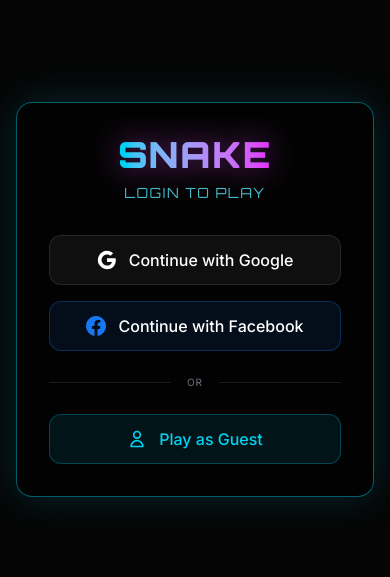
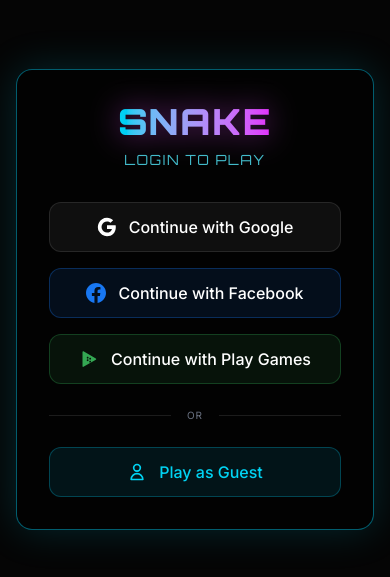
Before and after one commit to Mahammed68k/snake, a React (Vite) app: page / in a window 390 px wide. Shown: the part 123-700 px from the top of the page. Built offline with nearby package versions, Linux system fonts and the light colour scheme; no server answers.

Commit message:
feat: Add Google Play Games login
Integrate Google Play Games as a new authentication provider, allowing users to sign in and sync their accounts using their Play Games credentials. This enhances user choice and simplifies access for mobile gamers.

```diff
--- a/src/App.tsx
+++ b/src/App.tsx
@@ -1,7 +1,7 @@
 import React, { useState, useEffect } from 'react';
 import { onAuthStateChanged, signOut, User, updateProfile, linkWithPopup } from 'firebase/auth';
 import { collection, serverTimestamp, doc, getDoc, setDoc, query, where, getDocs } from 'firebase/firestore';
-import { auth, db, googleProvider, facebookProvider } from './firebase';
+import { auth, db, googleProvider, facebookProvider, playGamesProvider } from './firebase';
 import { handleFirestoreError, OperationType } from './lib/firestoreErrorHandler';
 import { motion, AnimatePresence } from 'motion/react';
 import { Settings, X, Palette } from 'lucide-react';
@@ -37,11 +37,11 @@
     return 'google';
   };
 
-  const handleSyncAccount = async (provider: 'google' | 'facebook') => {
+  const handleSyncAccount = async (provider: 'google' | 'facebook' | 'playgames') => {
     if (!user) return;
     try {
       setSyncError(null);
-      const authProvider = provider === 'google' ? googleProvider : facebookProvider;
+      const authProvider = provider === 'google' ? googleProvider : provider === 'facebook' ? facebookProvider : playGamesProvider;
       await linkWithPopup(user, authProvider);
       // Success! The user state will update automatically via onAuthStateChanged
       setShowProfileMenu(false);
@@ -397,6 +397,15 @@
                           </svg>
                           Link Facebook
                         </button>
+                        <button
+                          onClick={() => handleSyncAccount('playgames')}
+                          className="w-full flex items-center gap-3 px-2 py-1.5 text-[10px] text-gray-300 hover:bg-white/5 hover:text-white rounded-lg transition-colors"
+                        >
+                          <svg className="w-3.5 h-3.5 text-[#34A853]" viewBox="0 0 24 24" fill="currentColor">
+                            <path d="M20.2,11.3L5.4,2.7C4.8,2.4,4.2,2.8,4.2,3.5v17.1c0,0.7,0.6,1.1,1.2,0.8l14.8-8.6C20.8,12.5,20.8,11.6,20.2,11.3z M10.4,14.6 c-0.6,0-1.1-0.5-1.1-1.1c0-0.6,0.5-1.1,1.1-1.1c0.6,0,1.1,0.5,1.1,1.1C11.5,14.1,11,14.6,10.4,14.6z M10.4,11.6 c-0.6,0-1.1-0.5-1.1-1.1c0-0.6,0.5-1.1,1.1-1.1c0.6,0,1.1,0.5,1.1,1.1C11.5,11.1,11,11.6,10.4,11.6z M13.4,12.8 c-0.6,0-1.1-0.5-1.1-1.1c0-0.6,0.5-1.1,1.1-1.1c0.6,0,1.1,0.5,1.1,1.1C14.5,12.3,14,12.8,13.4,12.8z M13.4,16.4 c-0.6,0-1.1-0.5-1.1-1.1c0-0.6,0.5-1.1,1.1-1.1c0.6,0,1.1,0.5,1.1,1.1C14.5,15.9,14,16.4,13.4,16.4z"/>
+                          </svg>
+                          Link Play Games
+                        </button>
                         {syncError && (
                           <p className="px-2 py-1 text-[8px] text-red-500 leading-tight">{syncError}</p>
                         )}
--- a/src/components/Login.tsx
+++ b/src/components/Login.tsx
@@ -1,7 +1,7 @@
 import React, { useState } from 'react';
 import { signInWithPopup, signInAnonymously, updateProfile } from 'firebase/auth';
 import { collection, query, where, getDocs, doc, setDoc, serverTimestamp } from 'firebase/firestore';
-import { auth, googleProvider, facebookProvider, db } from '../firebase';
+import { auth, googleProvider, facebookProvider, playGamesProvider, db } from '../firebase';
 
 export default function Login() {
   const [error, setError] = useState<string | null>(null);
@@ -46,6 +46,27 @@
         return;
       }
       setError(err.message || 'Failed to sign in with Facebook');
+    } finally {
+      setIsLoading(false);
+    }
+  };
+
+  const handlePlayGamesLogin = async () => {
+    if (isLoading) return;
+    try {
+      setError(null);
+      setIsLoading(true);
+      await signInWithPopup(auth, playGamesProvider);
+    } catch (err: any) {
+      console.error(err);
+      if (err.code === 'auth/popup-closed-by-user' || err.code === 'auth/cancelled-popup-request') {
+        return;
+      }
+      if (err.code === 'auth/popup-blocked') {
+        setError('Popup was blocked by your browser. Please allow popups for this site.');
+        return;
+      }
+      setError(err.message || 'Failed to sign in with Google Play Games');
     } finally {
       setIsLoading(false);
     }
@@ -173,6 +194,23 @@
                 )}
               </button>
 
+              <button
+                onClick={handlePlayGamesLogin}
+                disabled={isLoading}
+                className="w-full flex items-center justify-center gap-3 px-6 py-3 bg-[#34A853]/10 hover:bg-[#34A853]/20 border border-[#34A853]/30 rounded-xl text-white font-medium transition-all hover:border-[#34A853]/60 hover:shadow-[0_0_15px_rgba(52,168,83,0.3)] disabled:opacity-50 disabled:cursor-not-allowed"
+              >
+                {isLoading ? (
+                  <div className="w-5 h-5 border-2 border-[#34A853] border-t-transparent rounded-full animate-spin"></div>
+                ) : (
+                  <>
+                    <svg className="w-5 h-5 text-[#34A853]" viewBox="0 0 24 24" fill="currentColor">
+                      <path d="M20.2,11.3L5.4,2.7C4.8,2.4,4.2,2.8,4.2,3.5v17.1c0,0.7,0.6,1.1,1.2,0.8l14.8-8.6C20.8,12.5,20.8,11.6,20.2,11.3z M10.4,14.6 c-0.6,0-1.1-0.5-1.1-1.1c0-0.6,0.5-1.1,1.1-1.1c0.6,0,1.1,0.5,1.1,1.1C11.5,14.1,11,14.6,10.4,14.6z M10.4,11.6 c-0.6,0-1.1-0.5-1.1-1.1c0-0.6,0.5-1.1,1.1-1.1c0.6,0,1.1,0.5,1.1,1.1C11.5,11.1,11,11.6,10.4,11.6z M13.4,12.8 c-0.6,0-1.1-0.5-1.1-1.1c0-0.6,0.5-1.1,1.1-1.1c0.6,0,1.1,0.5,1.1,1.1C14.5,12.3,14,12.8,13.4,12.8z M13.4,16.4 c-0.6,0-1.1-0.5-1.1-1.1c0-0.6,0.5-1.1,1.1-1.1c0.6,0,1.1,0.5,1.1,1.1C14.5,15.9,14,16.4,13.4,16.4z"/>
+                    </svg>
+                    Continue with Play Games
+                  </>
+                )}
+              </button>
+
               <div className="flex items-center gap-4 my-2">
                 <div className="flex-1 h-px bg-white/10"></div>
                 <span className="text-gray-500 text-[10px] uppercase tracking-widest">or</span>
--- a/src/firebase.ts
+++ b/src/firebase.ts
@@ -10,3 +10,6 @@
 
 export const googleProvider = new GoogleAuthProvider();
 export const facebookProvider = new FacebookAuthProvider();
+
+export const playGamesProvider = new GoogleAuthProvider();
+playGamesProvider.addScope('https://www.googleapis.com/auth/games');
```
